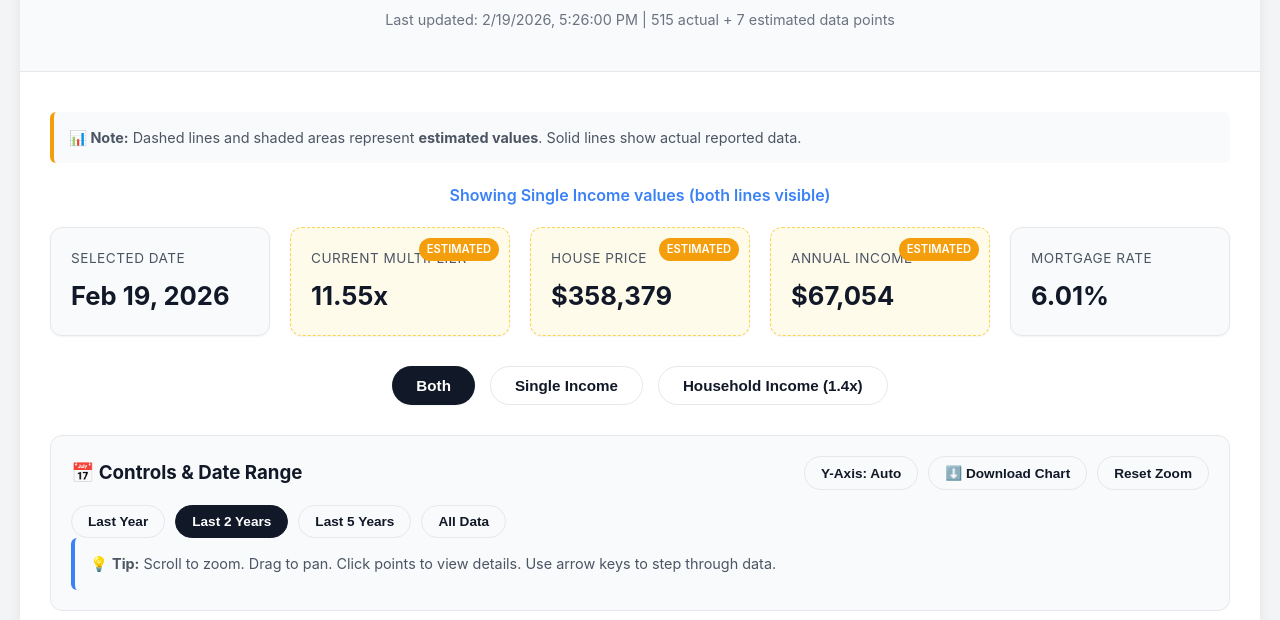
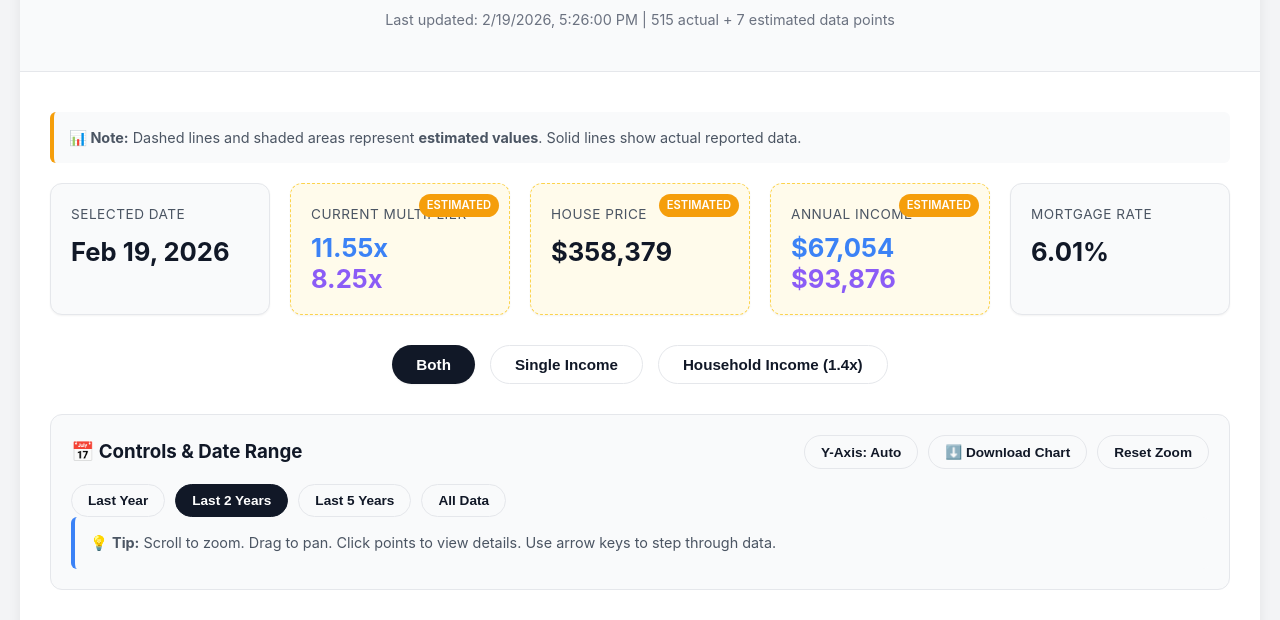
Before and after one commit to DanDanilyuk/mortgage_affordability_analysis, a plain HTML site: page index.html in a window 1280 px wide. Shown: the part 150-770 px from the top of the page. Drawn offline with nearby package versions, Linux system fonts and the light colour scheme; some packages are replaced by stand-ins of ours; a script that the page names is missing.

Commit message:
Show both data sets for selected date when Both is selected
- Display both single and household multiplier values in info card when both lines are visible
- Display both single and household income values in info card when both lines are visible
- Color-code dual values to match chart line colors (blue for single, purple for household)
- Remove "Showing Single Income values (both lines visible)" indicator text
- Add dual-value CSS styles for stacked color-coded display

```diff
--- a/app.js
+++ b/app.js
@@ -126,42 +126,43 @@
     const householdData = state.chartData.household_costs[index];
     const singleVisible = state.chartInstance.isDatasetVisible(0);
     const householdVisible = state.chartInstance.isDatasetVisible(1);
+    const bothVisible = singleVisible && householdVisible;
 
-    let displayData = singleData;
-    let displayIncome = singleData.single_income;
-    let datasetLabel = '';
+    dom.selectedDate.textContent = formatDate(singleData.date);
+    dom.datasetIndicator.style.display = 'none';
+    dom.housePrice.textContent = formatMoney(singleData.home_price);
+    dom.mortgageRate.textContent = `${singleData.mortgage_rate}%`;
 
-    if (singleVisible && householdVisible) {
-      datasetLabel = 'Showing Single Income values (both lines visible)';
+    if (bothVisible) {
+      dom.currentMultiplier.innerHTML =
+        `<span class="dual-value single">${singleData.cost_to_income}x</span>` +
+        `<span class="dual-value household">${householdData.cost_to_income}x</span>`;
+      dom.annualIncome.innerHTML =
+        `<span class="dual-value single">${formatMoney(singleData.single_income)}</span>` +
+        `<span class="dual-value household">${formatMoney(householdData.household_income)}</span>`;
     } else if (householdVisible) {
-      displayData = householdData;
-      displayIncome = householdData.household_income;
+      dom.currentMultiplier.textContent = `${householdData.cost_to_income}x`;
+      dom.annualIncome.textContent = formatMoney(householdData.household_income);
+    } else {
+      dom.currentMultiplier.textContent = `${singleData.cost_to_income}x`;
+      dom.annualIncome.textContent = formatMoney(singleData.single_income);
     }
 
-    dom.selectedDate.textContent = formatDate(displayData.date);
-    dom.datasetIndicator.textContent = datasetLabel;
-    dom.datasetIndicator.style.display = datasetLabel ? 'block' : 'none';
-
-    dom.currentMultiplier.textContent = `${displayData.cost_to_income}x`;
-    dom.housePrice.textContent = formatMoney(displayData.home_price);
-    dom.annualIncome.textContent = formatMoney(displayIncome);
-    dom.mortgageRate.textContent = `${displayData.mortgage_rate}%`;
-
-    const details = displayData.estimation_details || {};
+    const details = singleData.estimation_details || {};
     updateCardBadge(
       dom.multiplierCard,
-      displayData.estimated || displayData.interpolated,
-      displayData.estimated ? 'Estimated' : 'Interpolated',
+      singleData.estimated || singleData.interpolated,
+      singleData.estimated ? 'Estimated' : 'Interpolated',
     );
     updateCardBadge(
       dom.priceCard,
       details.price_estimated,
-      displayData.estimated ? 'Estimated' : 'Interpolated',
+      singleData.estimated ? 'Estimated' : 'Interpolated',
     );
     updateCardBadge(
       dom.incomeCard,
       details.income_estimated,
-      displayData.estimated ? 'Estimated' : 'Interpolated',
+      singleData.estimated ? 'Estimated' : 'Interpolated',
     );
   };
 
--- a/styles.css
+++ b/styles.css
@@ -129,6 +129,19 @@ h1 {
   font-size: 1.6em;
   font-weight: 700;
   color: var(--text-primary);
+}
+
+.dual-value {
+  display: block;
+  line-height: 1.2;
+}
+
+.dual-value.single {
+  color: var(--accent-blue);
+}
+
+.dual-value.household {
+  color: var(--accent-purple);
 }
 
 .estimated-badge {
```
